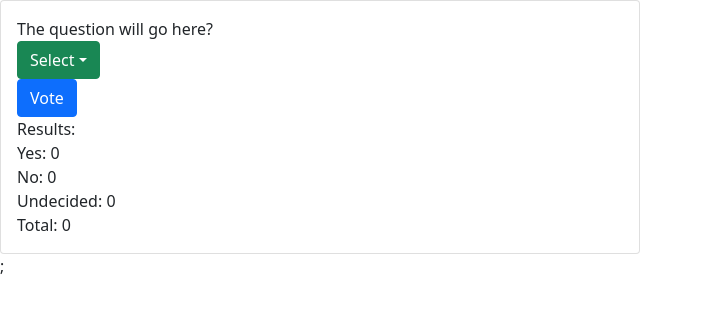
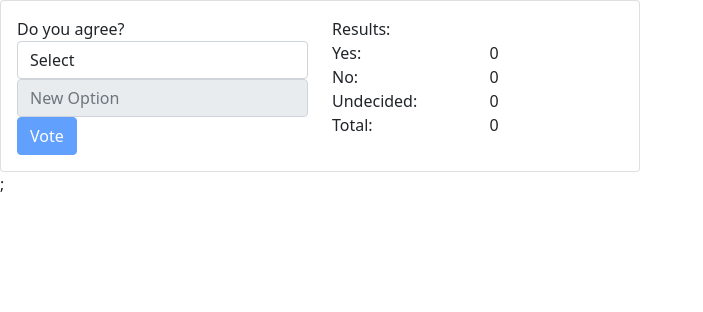
Before and after one commit to pbarrowbyu121/vote-app, a React (Create React App) app: page / in a window 1280 px wide. Shown: the top 312 px of the page, without its empty margins (0-703 px from the left). Built offline with nearby package versions, Linux system fonts and the light colour scheme.

Commit message:
can add new option

```diff
--- /dev/null
+++ b/db.json
@@ -0,0 +1,40 @@
+{
+  "polls": [
+    {
+      "id": 1,
+      "question": "The question will go here?"
+    }
+  ],
+  "options": [
+    {
+      "id": 1,
+      "text": "Yes",
+      "count": 0,
+      "pollId": 1
+    },
+    {
+      "id": 2,
+      "text": "No",
+      "count": 0,
+      "pollId": 1
+    },
+    {
+      "id": 3,
+      "text": "Undecided",
+      "count": 0,
+      "pollId": 1
+    },
+    {
+      "text": "New Option",
+      "count": 1,
+      "pollId": 1,
+      "id": 4
+    },
+    {
+      "text": "newnew",
+      "count": 1,
+      "pollId": 1,
+      "id": 5
+    }
+  ]
+}
--- a/package.json
+++ b/package.json
@@ -7,6 +7,7 @@
     "@testing-library/react": "^11.2.7",
     "@testing-library/user-event": "^12.8.3",
     "bootstrap": "^5.1.0",
+    "json-server": "^0.16.3",
     "react": "^17.0.2",
     "react-bootstrap": "^2.0.0-beta.6",
     "react-dom": "^17.0.2",
@@ -19,7 +20,8 @@
     "start": "react-scripts start",
     "build": "react-scripts build",
     "test": "react-scripts test",
-    "eject": "react-scripts eject"
+    "eject": "react-scripts eject",
+    "backend": "json-server --watch db.json"
   },
   "eslintConfig": {
     "extends": [
--- a/src/components/Poll.js
+++ b/src/components/Poll.js
@@ -1,50 +1,85 @@
-import { Dropdown, Button, Card } from "react-bootstrap";
-import { useSelector, useDispatch } from "react-redux";
 import { useState } from "react";
+import { Button, Card, Form, Row, Col } from "react-bootstrap";
+import { useDispatch, useSelector } from "react-redux";
 
 function Poll() {
-  const [selectedOption, setSelectedOption] = useState({
-    text: "Select",
-    id: 0,
+  const [selectedOption, setSelectedOption] = useState("select");
+  const [newOptionText, setNewOptionText] = useState("");
+  const dispatch = useDispatch();
+  const poll = useSelector((state) => state);
+  const nextId =
+    poll.options.reduce((prev, curr) =>
+      prev.id > curr.id ? prev.id : curr.id
+    ) + 1;
+  const voteHandler = (e) => {
+    e.preventDefault();
+    if (selectedOption === "add-option") {
+      dispatch({
+        type: "add-option",
+        newOption: { id: nextId, text: newOptionText, count: 1 },
       });
-  const dispatch = useDispatch();
-  const voteHandler = (id) => {
-    dispatch({ type: "vote", optionId: selectedOption.id });
+      setSelectedOption("select");
+      setNewOptionText("");
+    } else {
+      dispatch({ type: "vote", optionId: selectedOption });
+    }
   };
 
-  const poll = useSelector((state) => state);
+  const addOptionChange = (event) => {
+    setNewOptionText(event.target.value);
+  };
+
   return (
     <Card style={{ width: "50%" }}>
       <Card.Body>
+        <Row>
+          <Col>
             <div>{poll.question}</div>
-        <Dropdown>
-          <Dropdown.Toggle variant="success" id="dropdown-basic">
-            {selectedOption.text}
-          </Dropdown.Toggle>
-
-          <Dropdown.Menu>
+            <Form onSubmit={voteHandler}>
+              <Form.Control
+                value={selectedOption}
+                as="select"
+                onChange={(event) => {
+                  setSelectedOption(event.target.value);
+                }}
+              >
+                <option value={"select"}>Select</option>
                 {poll.options.map((option) => (
-              <Dropdown.Item
-                key={option.id}
-                onClick={() => setSelectedOption(option)}
+                  <option key={option.id} value={option.id}>
+                    {option.text}
+                  </option>
+                ))}
+                <option value={"add-option"}>Add option</option>
+              </Form.Control>
+              <Form.Control
+                placeholder="New Option"
+                disabled={selectedOption !== "add-option"}
+                onChange={addOptionChange}
+                value={newOptionText}
+              />
+              <Button
+                variant="primary"
+                type="submit"
+                disabled={selectedOption === "select"}
               >
-                {option.text}
-              </Dropdown.Item>
-            ))}
-          </Dropdown.Menu>
-        </Dropdown>
-        <Button variant="primary" onClick={voteHandler}>
                 Vote
               </Button>
-        <div>
+            </Form>
+          </Col>
+          <Col>
             <div>Results:</div>
             {poll.options.map((option) => (
-            <div key={option.id}>
-              {option.text}: {option.count}
-            </div>
+              <Row key={option.id}>
+                <Col>{option.text}:</Col>
+                <Col>{option.count}</Col>
+              </Row>
             ))}
-          <div>Total: {poll.totalVotes}</div>
-        </div>
+            <Row>
+              <Col>Total:</Col>
+              <Col>{poll.totalVotes}</Col>
+            </Row>
+          </Col>
+        </Row>
       </Card.Body>
     </Card>
   );
--- a/src/store/index.js
+++ b/src/store/index.js
@@ -1,7 +1,8 @@
-import { createStore } from "redux";
+import { createStore, combineReducers } from "redux";
 
 const initialPoll = {
-  question: "The question will go here?",
+  id: 1,
+  question: "Do you agree?",
   options: [
     {
       id: 1,
@@ -22,14 +23,13 @@ const initialPoll = {
   totalVotes: 0,
 };
 
-const pollReducer = (state = initialPoll, action) => {
+const voteReducer = (state = initialPoll, action) => {
   if (action.type === "vote") {
+    // console.log("vote", action);
     const otherOptions = state.options.filter(
-      (option) => option.id !== action.optionId
+      (option) => option.id !== +action.optionId
     );
-    let option = state.options.filter(
-      (option) => option.id === action.optionId
-    )[0];
+    let option = state.options.find((option) => option.id === +action.optionId);
 
     option = { ...option, count: option.count + 1 };
     state.options = [...otherOptions, option].sort((a, b) =>
@@ -38,11 +38,17 @@ const pollReducer = (state = initialPoll, action) => {
 
     state.totalVotes++;
   }
+
+  if (action.type === "add-option") {
+    console.log("new option", action.newOption);
+    state.options = [...state.options, action.newOption];
+    state.totalVotes++;
+  }
   return {
     ...state,
   };
 };
 
-const store = createStore(pollReducer);
+const store = createStore(voteReducer);
 
 export default store;
```
Also changed, not shown: 1 other file (tests, documents, lock files or other folders). Lines whose indentation alone changed are shown as unchanged.
